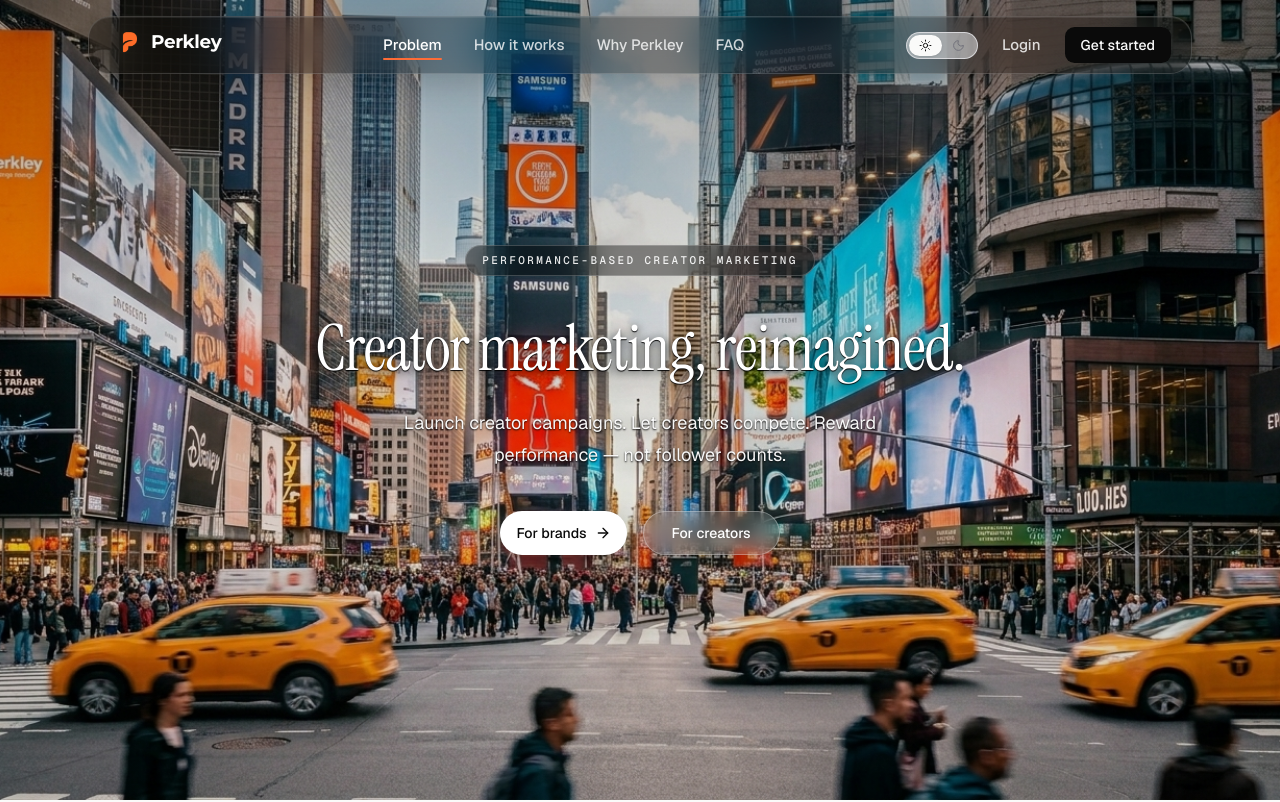
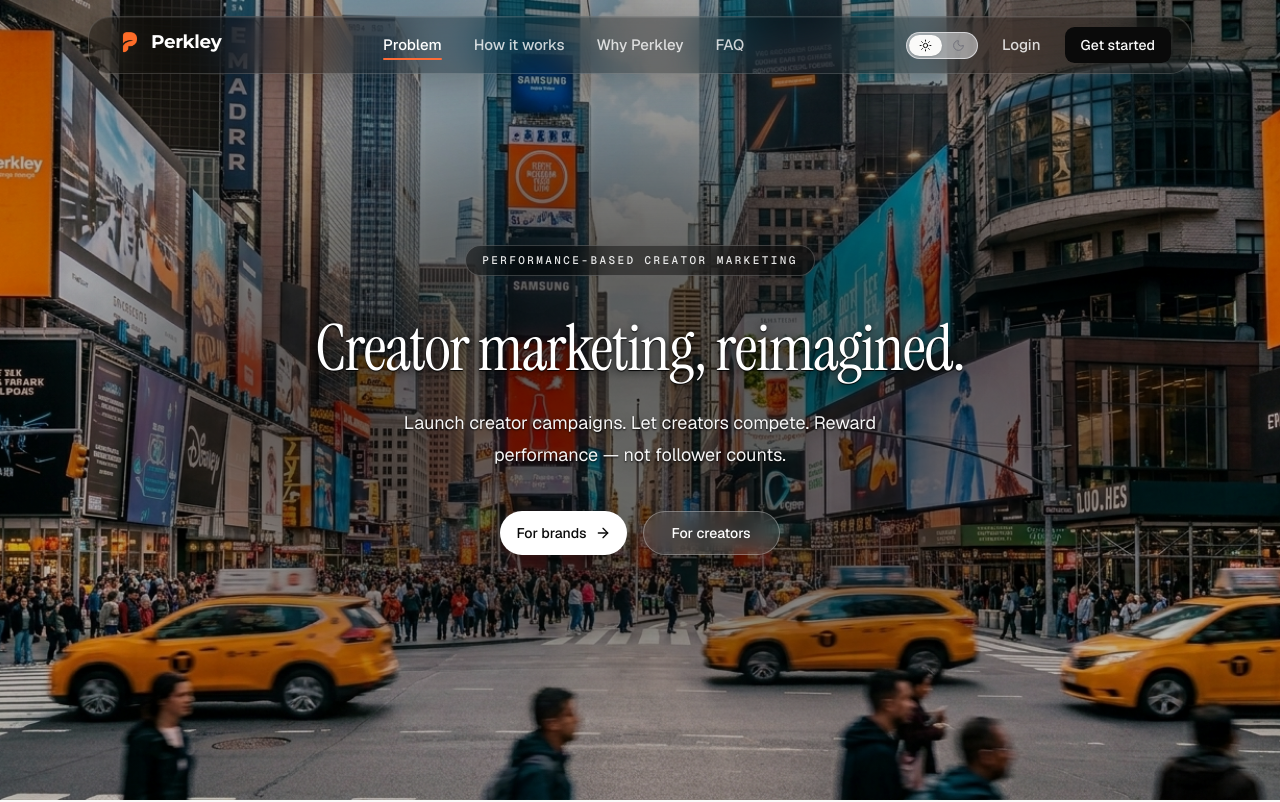
Before and after one commit to Saurav4359/Perkley-V0, a Next.js app in the folder apps/web/: page / in a window 1280 px wide. Shown: the top 802 px of the page. Built offline with nearby package versions, Linux system fonts and the light colour scheme; no server answers.

Commit message:
Add a blurred hero copy mask behind the landing headline block.

```diff
--- a/apps/web/app/globals.css
+++ b/apps/web/app/globals.css
@@ -363,8 +363,8 @@ html[data-theme-animating] *::after {
   z-index: 0;
   left: 50%;
   top: 50%;
-  width: min(40vw, 680px);
-  height: min(30vh, 400px);
+  width: min(58vw, 920px);
+  height: min(42vh, 520px);
   transform: translate(-50%, -50%);
   pointer-events: none;
   border-radius: 50%;
@@ -379,27 +379,27 @@ html[data-theme-animating] *::after {
 }
 
 .hero-copy-mask::before {
-  inset: 0;
-  background: rgba(0, 0, 0, 0.58);
-  filter: blur(40px);
+  inset: -10%;
+  background: rgba(0, 0, 0, 0.46);
+  filter: blur(56px);
+  transform: scale(1.2);
+}
+
+.hero-copy-mask::after {
+  inset: -48%;
+  background: rgba(0, 0, 0, 0.16);
+  filter: blur(100px);
   transform: scale(1.12);
 }
 
-.hero-copy-mask::after {
-  inset: -32%;
-  background: rgba(0, 0, 0, 0.22);
-  filter: blur(72px);
-  transform: scale(1.08);
-}
-
 .dark .hero-copy-mask::before {
-  background: rgba(0, 0, 0, 0.4);
-  filter: blur(44px);
+  background: rgba(0, 0, 0, 0.34);
+  filter: blur(60px);
 }
 
 .dark .hero-copy-mask::after {
-  background: rgba(0, 0, 0, 0.14);
-  filter: blur(80px);
+  background: rgba(0, 0, 0, 0.1);
+  filter: blur(108px);
 }
 
 .hero-premium-scrim {
--- a/apps/web/components/landing/hero.tsx
+++ b/apps/web/components/landing/hero.tsx
@@ -25,8 +25,11 @@ export function HeroSection() {
       </div>
 
       <div className={cn("relative z-10 w-full", pageContainerClass)}>
-        <div className="flex flex-col items-center gap-8 px-1 py-24 text-center sm:gap-9 sm:py-28 lg:gap-10 lg:py-32">
+        <div className="hero-copy-stage relative flex flex-col items-center gap-8 px-1 py-24 text-center sm:gap-9 sm:py-28 lg:gap-10 lg:py-32">
+          <div className="hero-copy-mask" aria-hidden />
+
           <motion.div
+            className="relative"
             initial={{ opacity: 0, y: 14 }}
             animate={{ opacity: 1, y: 0 }}
             transition={{ duration: 0.55, ease: [0.22, 1, 0.36, 1] }}
@@ -36,7 +39,7 @@ export function HeroSection() {
             </span>
           </motion.div>
 
-          <div className="flex max-w-3xl flex-col gap-5 sm:gap-6">
+          <div className="relative flex max-w-3xl flex-col gap-5 sm:gap-6">
             <motion.h1
               className="hero-headline font-display text-[2.75rem] leading-[1.02] tracking-[-0.02em] text-balance sm:text-5xl lg:text-[4rem] lg:leading-[1.04]"
               initial={{ opacity: 0, y: 18 }}
@@ -66,7 +69,7 @@ export function HeroSection() {
           </div>
 
           <motion.div
-            className="flex flex-col gap-3 sm:flex-row sm:gap-4"
+            className="relative flex flex-col gap-3 sm:flex-row sm:gap-4"
             initial={{ opacity: 0, y: 18 }}
             animate={{ opacity: 1, y: 0 }}
             transition={{
```
